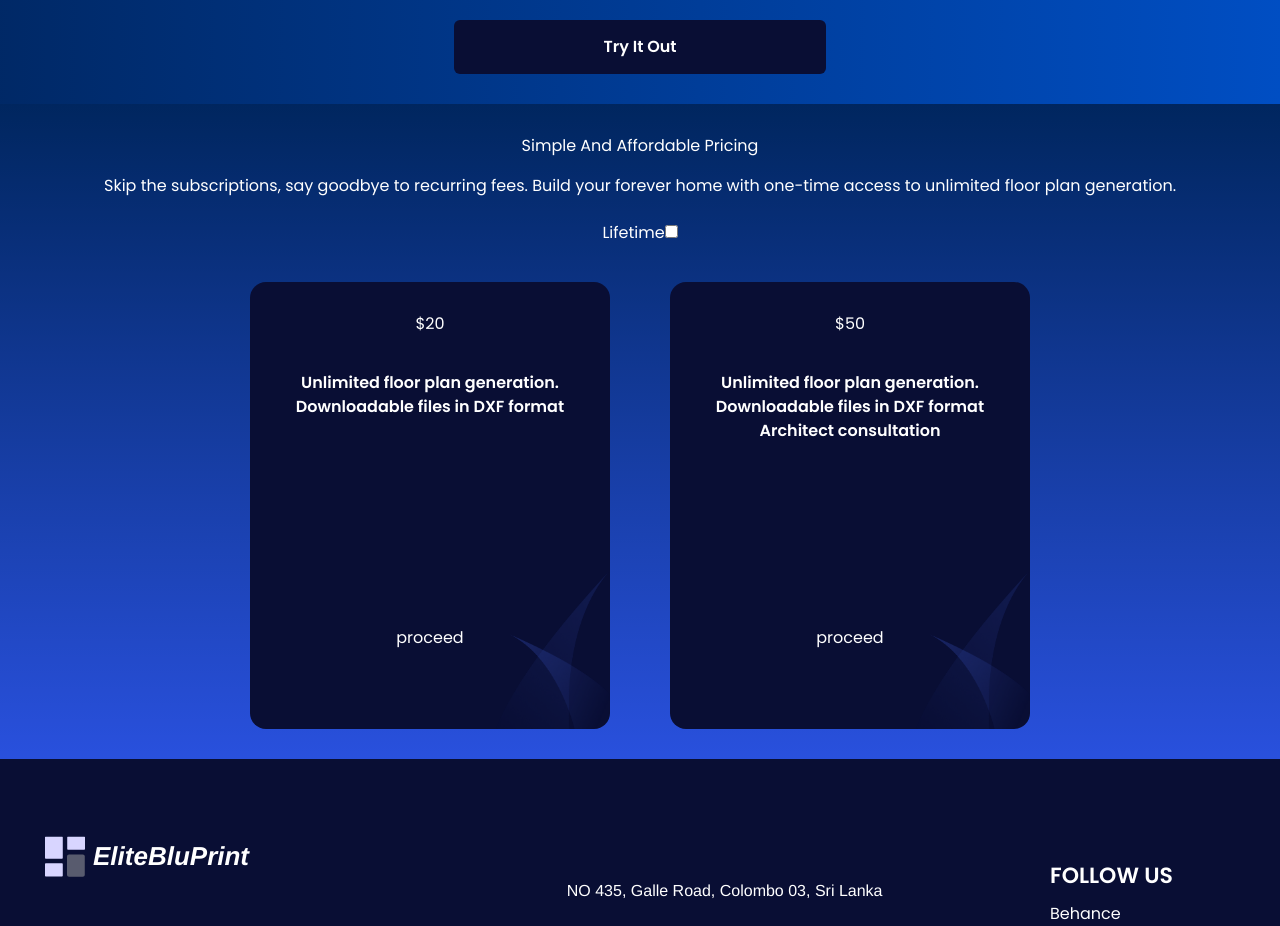
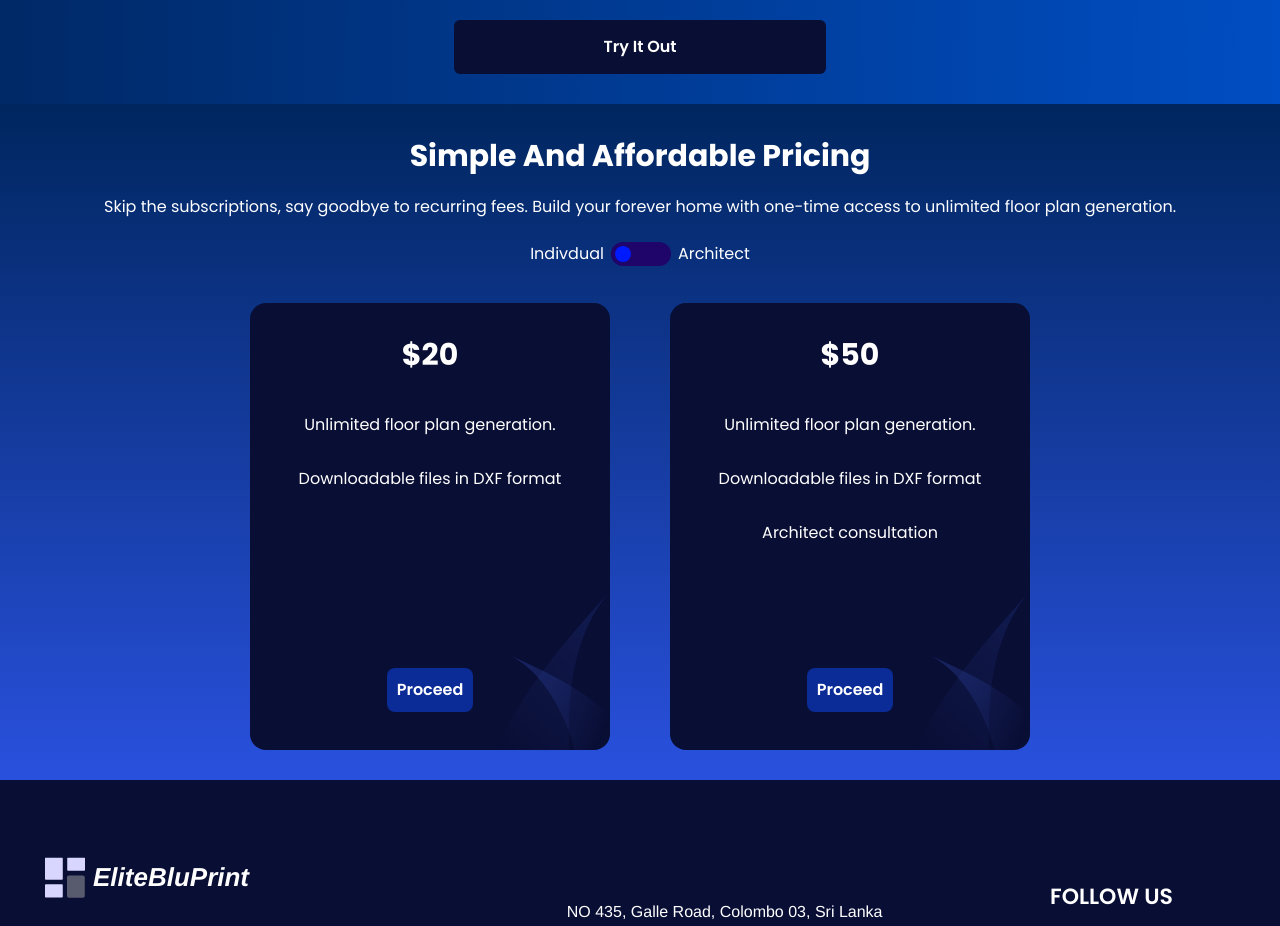
Before and after one commit to hashimkalam/SDGP-CS-28, a React (Vite) app in the folder client/: page / in a window 1280 px wide. Shown: the part 2140-3066 px from the top of the page. Built offline with nearby package versions, Linux system fonts and the light colour scheme.

Commit message:
pricing section updated

```diff
--- a/client/src/components/payment/payment.css
+++ b/client/src/components/payment/payment.css
@@ -2,8 +2,6 @@
   display: flex;
   justify-content: center;
   align-items: center;
-
-  color: black;
 }
 
 .payment_form {
@@ -11,5 +9,5 @@
   padding: 10px;
   border-radius: 10px;
   box-shadow: 0 0 50px rgba(0, 0, 0, 0.5);
-  background: white;
+
 }
--- a/client/src/components/priceBox/PriceBox.jsx
+++ b/client/src/components/priceBox/PriceBox.jsx
@@ -16,7 +16,7 @@ function PriceBox(prop) {
 
             </div>
             <div className='buy_button'>
-                <button>proceed</button>
+                <button>Proceed</button>
 
             </div>
 
--- a/client/src/components/priceBox/priceBox.css
+++ b/client/src/components/priceBox/priceBox.css
@@ -13,6 +13,8 @@
 
 h1{
     margin-top: 30px;
+    font-size:30px;
+    font-weight: 700;
 }
 
 .feature{
@@ -20,6 +22,13 @@ h1{
     flex-direction: column;
     height: 220px;
     margin: 35px 0;
-    font-weight: 600;
+    font-weight: 400;
+    gap:30px;
+}
 
+.buy_button button{
+  background: rgb(11, 43, 150);
+  padding: 10px;
+  border-radius: 8px;
+  font-weight: 600;
 }
--- a/client/src/components/priceSection/PriceSection.jsx
+++ b/client/src/components/priceSection/PriceSection.jsx
@@ -25,12 +25,12 @@ function PriceSection() {
         if (event.target.checked) {
             setPriceList((prevList) => [
                 { ...prevList[0], price: 299 },
-                { ...prevList[1], price: 599 }
+                { ...prevList[1], price: 599,f3: "Unlimited Clients" }
             ]);
         } else {
             setPriceList((prevList) => [
                 { ...prevList[0], price: 20 },
-                { ...prevList[1], price: 50 }
+                { ...prevList[1], price: 50,f3: "Architect consultation" }
             ]);
         }
     }
@@ -41,13 +41,18 @@ function PriceSection() {
                 <div className='title'>
                     <h1>Simple And Affordable Pricing</h1>
                     <p>Skip the subscriptions, say goodbye to recurring fees. Build your forever home with one-time access to unlimited floor plan generation.</p>
-                    <label className="switch" htmlFor="lifetimeCheckbox"> Lifetime
+                    <div>
+                        Indivdual
+                        <label className="switch" htmlFor="lifetimeCheckbox">
                             <input
                                 type="checkbox"
                                 id="lifetimeCheckbox"
                                 onChange={handleOnChange}
                             />
+                            <span class="slider round"></span>
                         </label>
+                        Architect
+                    </div>
                 </div>
                 <div className='priceBox'>
                     {priceList.map((data, index) => (
--- a/client/src/components/priceSection/priceSection.css
+++ b/client/src/components/priceSection/priceSection.css
@@ -4,6 +4,74 @@
   text-align: center;
 
 }
+
+
+/* The switch - the box around the slider */
+.switch {
+  position: relative;
+  display: inline-block;
+  width: 60px;
+  height: 24px;
+
+}
+
+/* Hide default HTML checkbox */
+.switch input {
+  opacity: 0;
+  width: 0;
+  height: 0;
+
+}
+
+/* The slider */
+.slider {
+  position: absolute;
+  cursor: pointer;
+  top: 0;
+  left: 0;
+  right: 0;
+  bottom: 0;
+  background-color: rgb(31, 4, 105);
+  -webkit-transition: .4s;
+  transition: .4s;
+}
+
+.slider:before {
+  position: absolute;
+  content: "";
+  height: 16px;
+  width: 16px;
+  left: 4px;
+  bottom: 4px;
+  background-color: rgb(0, 26, 255);
+  -webkit-transition: .4s;
+  transition: .4s;
+}
+
+input:checked + .slider {
+  background-color: #2196F3;
+}
+
+input:focus + .slider {
+  box-shadow: 0 0 1px #2196F3;
+}
+
+input:checked + .slider:before {
+  -webkit-transform: translateX(36px);
+  -ms-transform: translateX(36px);
+  transform: translateX(36px);
+}
+
+/* Rounded sliders */
+.slider.round {
+  border-radius: 34px;
+}
+
+.slider.round:before {
+  border-radius: 50%;
+}
+
+
 
 
 .title p{
@@ -27,3 +95,12 @@
   justify-content: center;
 
 }
+@media screen and (max-width: 600px) {
+  .priceBox {
+    display: flex;
+    align-items: center;
+    justify-content: center;
+    flex-direction: column;
+
+  }
+}
```
Lines whose indentation alone changed are shown as unchanged.
